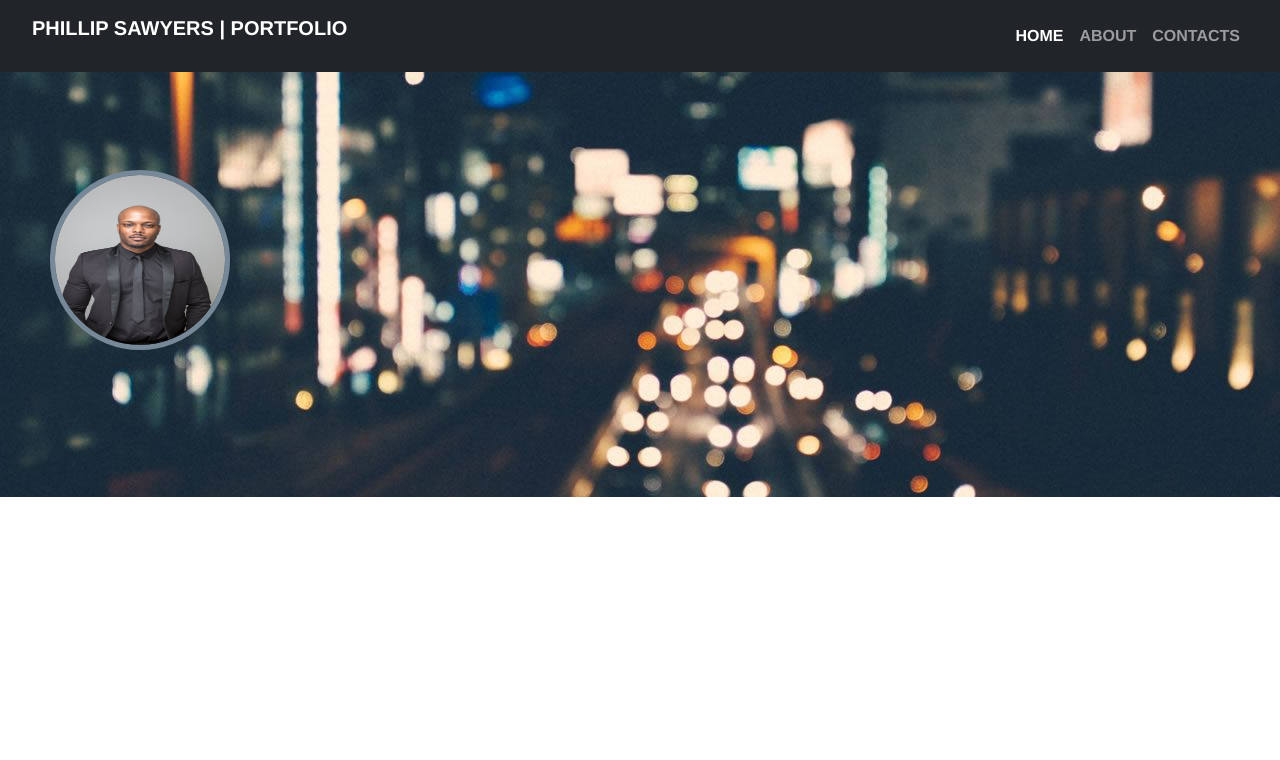
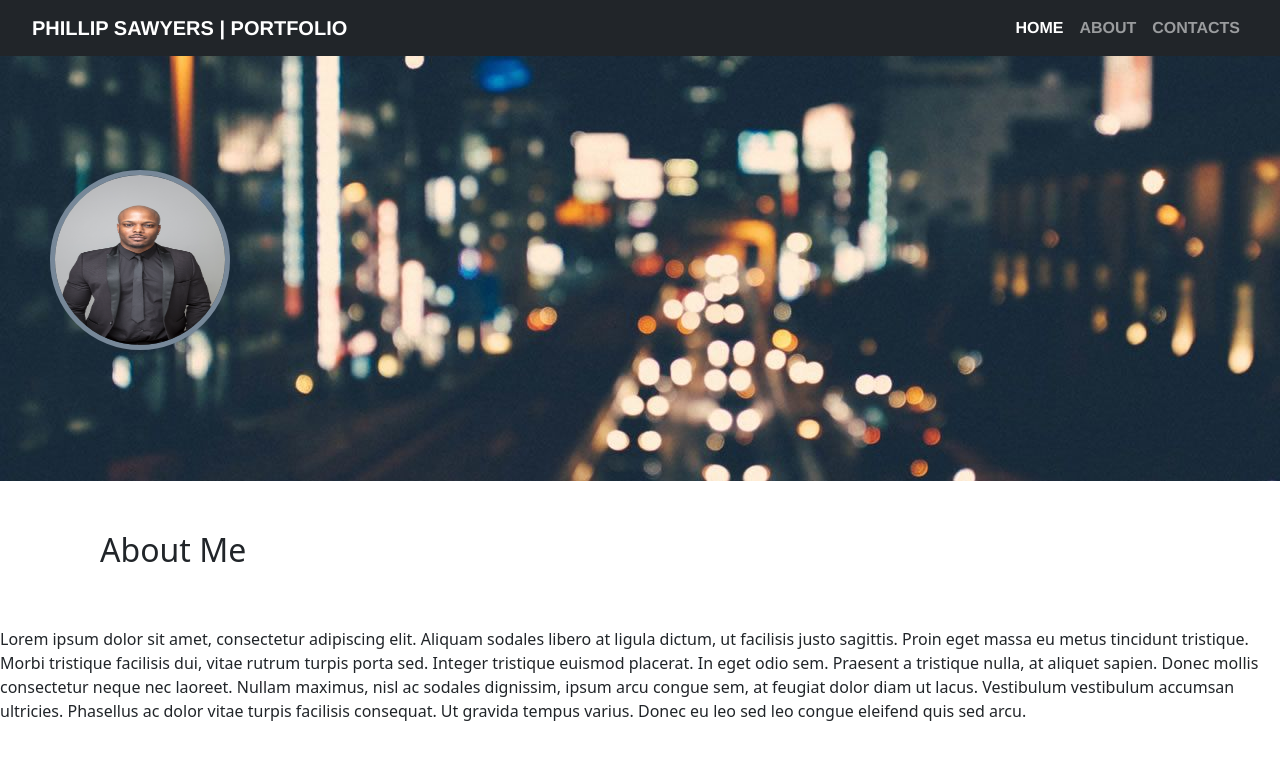
Before and after one commit to PhillipSawyers/portfolio-project, a plain HTML site: page Index.html in a window 1280 px wide. Shown: the top 760 px of the page. Drawn offline with nearby package versions, Linux system fonts and the light colour scheme.

Commit message:
added styling to h2 and added about me section

```diff
--- a/CSS/Style.css
+++ b/CSS/Style.css
@@ -20,3 +20,11 @@ nav
     border-width: 5px;
     border-radius: 50%;
 }
+
+.Subheading {font-weight:bold;
+padding:50px;
+margin:50px;}
+
+h2 {font-weight:bold;
+    padding:50px;
+    margin:50px;}
--- a/Index.html
+++ b/Index.html
@@ -11,10 +11,10 @@
   </head>
   <body>
       <!-- Navigation bar start-->
-      <div>
+     <div>
           <nav class="navbar navbar-expand-lg navbar-dark bg-dark">
             <div class="container-fluid">
-              <p class="navbar-brand"href="">PHILLIP SAWYERS | Portfolio</p>
+              <a  class="navbar-brand" class="nav link disabled"href="">PHILLIP SAWYERS | Portfolio</a>
               <button class="navbar-toggler" type="button" data-bs-toggle="collapse" data-bs-target="#navbarNav" aria-controls="navbarNav" aria-expanded="false" aria-label="Toggle navigation">
                 <span class="navbar-toggler-icon"></span>
               </button>
@@ -43,6 +43,28 @@
      </div>
      <!-- Navigation bar end-->
 
+     <!-- About Start-->
+     <div>
+         <div>
+             <h2> About Me </h2>
+         </div>
+
+         <div>
+             <p>Lorem ipsum dolor sit amet, consectetur adipiscing elit. Aliquam sodales libero at ligula dictum,
+                 ut facilisis justo sagittis. Proin eget massa eu metus tincidunt tristique. Morbi tristique facilisis dui,
+                 vitae rutrum turpis porta sed. Integer tristique euismod placerat. In eget odio sem. Praesent a tristique nulla,
+                 at aliquet sapien. Donec mollis consectetur neque nec laoreet. Nullam maximus, nisl ac sodales dignissim,
+                 ipsum arcu congue sem, at feugiat dolor diam ut lacus. Vestibulum vestibulum accumsan ultricies.
+                 Phasellus ac dolor vitae turpis facilisis consequat. Ut gravida tempus varius.
+                 Donec eu leo sed leo congue eleifend quis sed arcu.
+            </p>
+         </div>
+
+
+     </div>
+
+
+     <!-- About End-->
 
     <!-- Bootstrap Bundle with Popper -->
     <script src="https://cdn.jsdelivr.net/npm/bootstrap@5.1.3/dist/js/bootstrap.bundle.min.js" integrity="sha384-ka7Sk0Gln4gmtz2MlQnikT1wXgYsOg+OMhuP+IlRH9sENBO0LRn5q+8nbTov4+1p" crossorigin="anonymous"></script>
```
